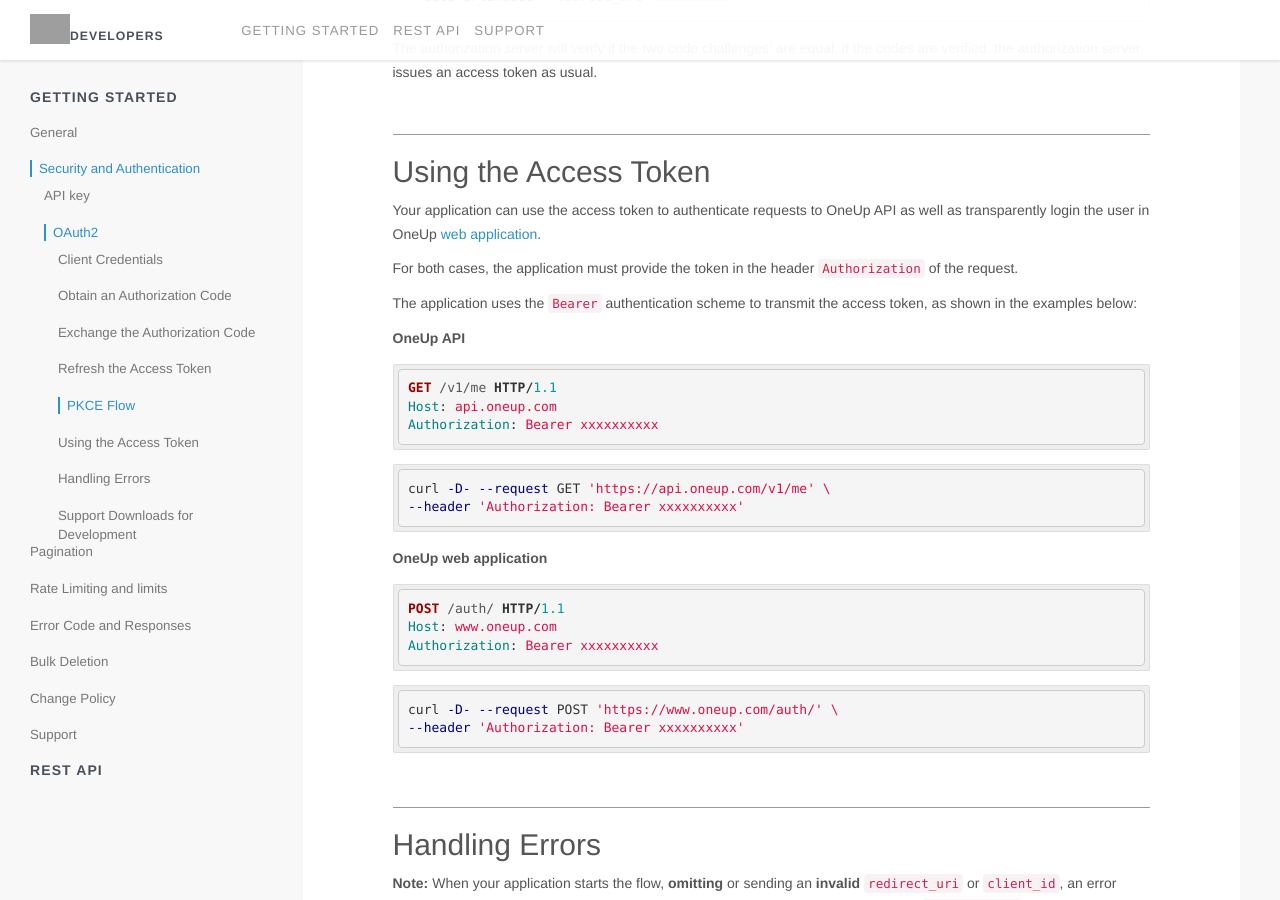
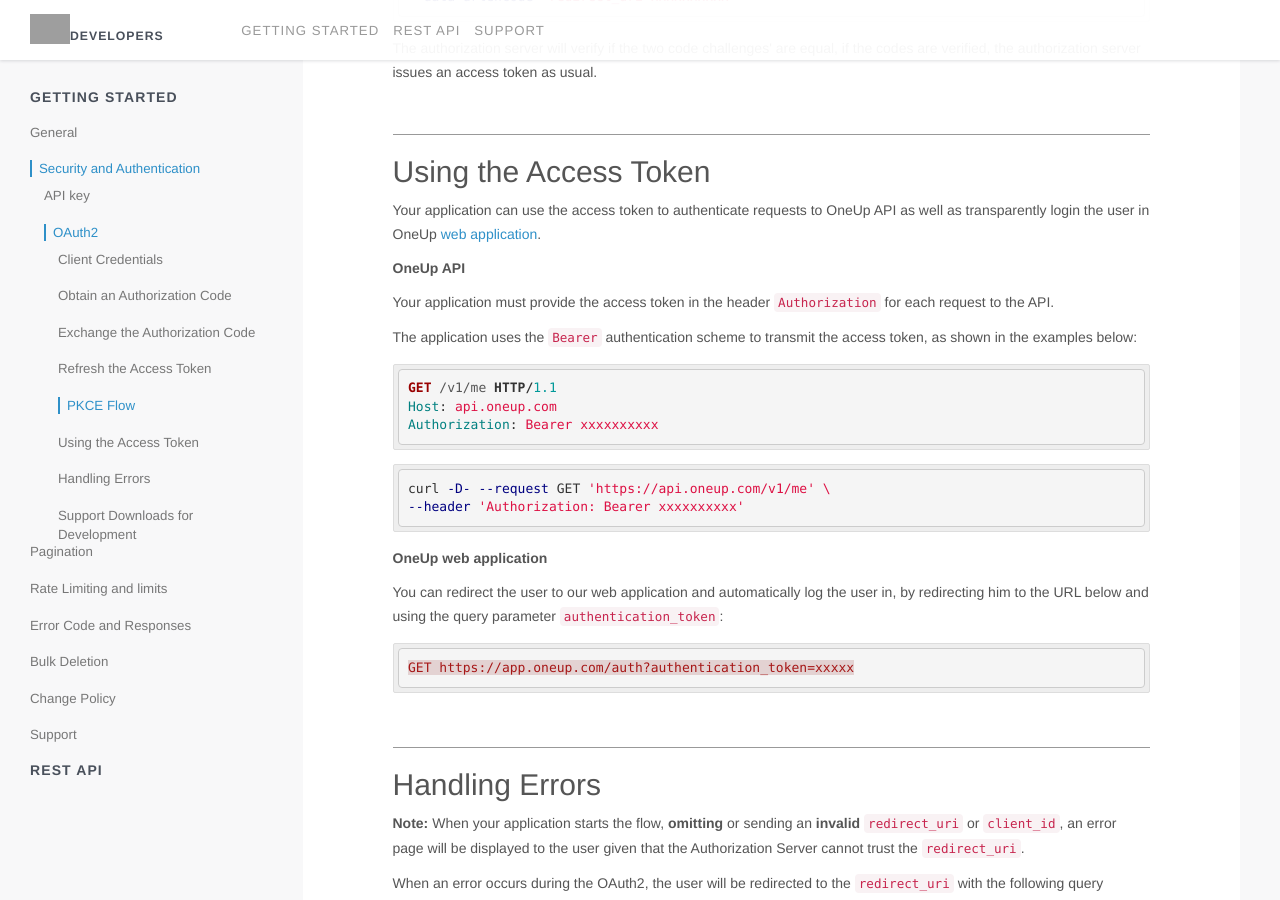
Before and after one commit to myERP/myerp.github.io, a Jekyll site: the page built from index.html, in a window 1280 px wide and 900 px high, scrolled down 9835 px. Built offline with Jekyll 4.4.1, drawn with Linux system fonts in a browser that asks for light colours; nearby versions of some CDN libraries; Markdown is read by kramdown in place of the engine named in the settings; a style sheet for code colours, icons or effects is not loaded; grey boxes are pictures that could not be loaded.

Commit message:
update web auth with access token

```diff
--- a/_includes/1.0/overview/security/oauth2/using.html
+++ b/_includes/1.0/overview/security/oauth2/using.html
@@ -4,11 +4,13 @@
 
     <p>Your application can use the access token to authenticate requests to OneUp API as well as transparently login the user in OneUp <a href="https://app.oneup.com/" target="_blank">web application</a>.</p>
 
-    <p>For both cases, the application must provide the token in the header <code>Authorization</code> of the request.</p>
 
-    <p>The application uses the <code>Bearer</code> authentication scheme to transmit the access token, as shown in the examples below:</p>
+
+
 
     <p><b>OneUp API</b></p>
+    <p>Your application must provide the access token in the header <code>Authorization</code> for each request to the API.</p>
+    <p>The application uses the <code>Bearer</code> authentication scheme to transmit the access token, as shown in the examples below:</p>
 
 {% highlight http %}
 GET {{site.api.v1}}/me HTTP/1.1
@@ -22,16 +24,9 @@ curl -D- --request GET '{{site.api.protocol}}://{{ site.api.domain }}{{site.api.
 {% endhighlight %}
 
     <p><b>OneUp web application</b></p>
-
+You can redirect the user to our web application and automatically log the user in, by redirecting him to the URL below and using the query parameter <code>authentication_token</code>:
 {% highlight http %}
-POST {{site.web.endpoints.authorization.url}}/ HTTP/1.1
-Host: {{ site.web.domain }}
-Authorization: Bearer xxxxxxxxxx
-{% endhighlight %}
-
-{% highlight bash %}
-curl -D- --request POST '{{site.web.protocol}}://{{ site.web.domain }}{{site.web.endpoints.authorization.url}}/' \
---header 'Authorization: Bearer xxxxxxxxxx'
+GET https://app.oneup.com{{site.web.endpoints.authorization.url}}?authentication_token=xxxxx
 {% endhighlight %}
 
 </div>
```
